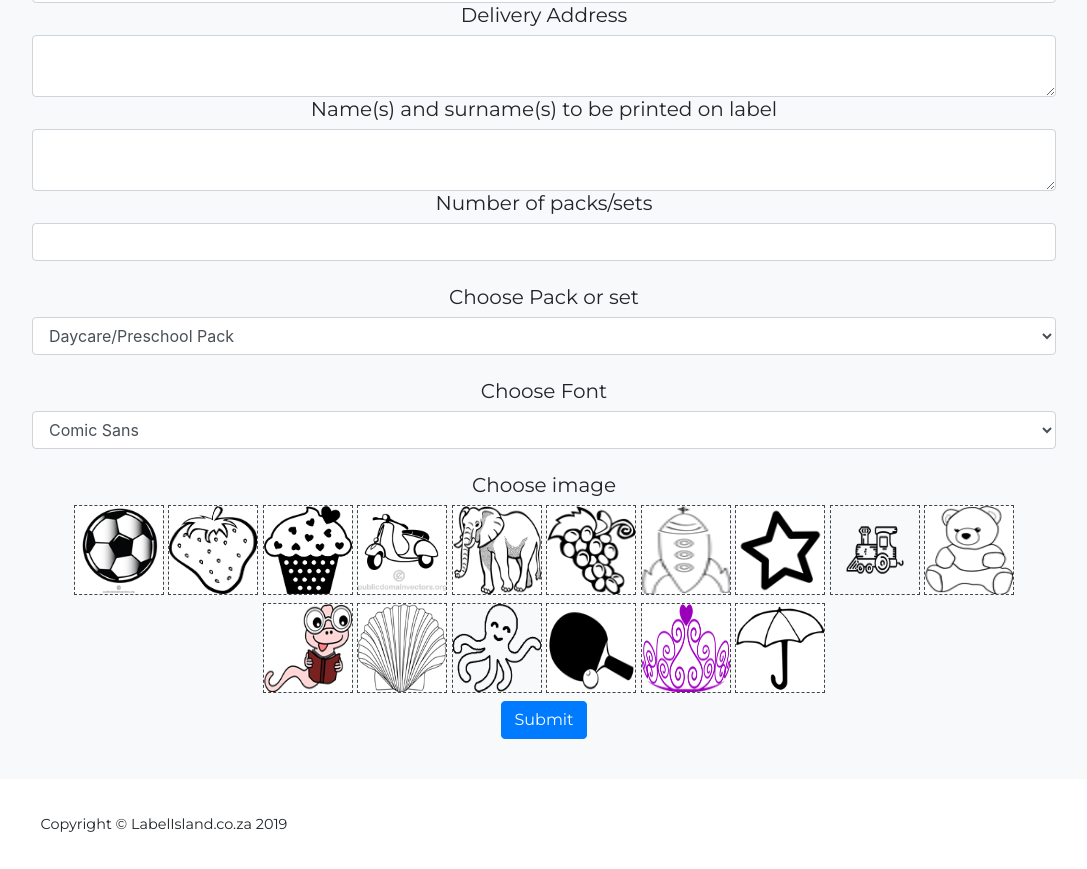
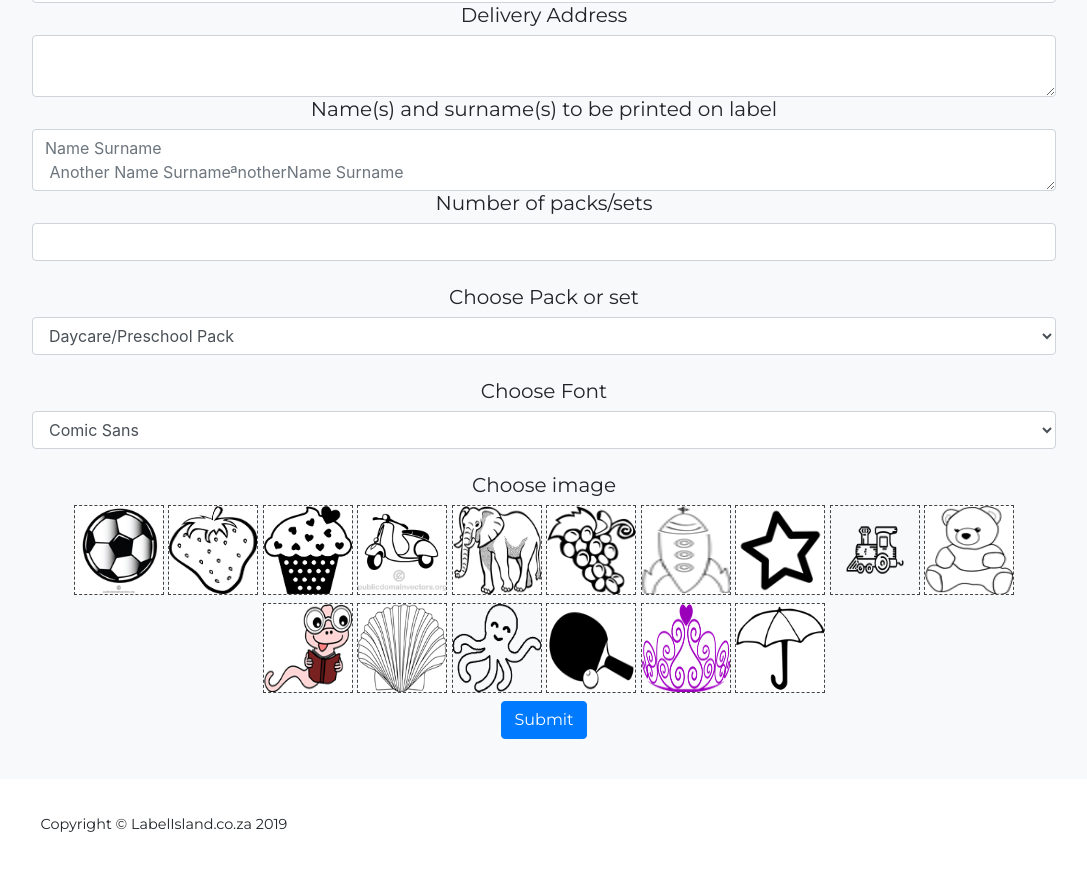
Before and after one commit to JG1R50RQDF/webtrial, a website with bundled scripts: page index.html in a window 1280 px wide. Shown: the part 5222-6091 px from the top of the page, without its empty margins (96-1183 px from the left). Built offline with nearby package versions, Linux system fonts and the light colour scheme; a web font is replaced by a local one.

Commit message:
Update index.html

```diff
--- a/index.html
+++ b/index.html
@@ -588,7 +588,7 @@
   	</textarea>
 
   	<h5 class="text-center">Name(s) and surname(s) to be printed on label</h5>
-  	<textarea style="width: 80% !important; margin-left: 10%;margin-right: 10%:"  class="form-control" name="entry.1729295224"></textarea>
+  	<textarea placeholder="Name Surname&#x0a Another Name Surname&#x0aAnotherName Surname"style="width: 80% !important; margin-left: 10%;margin-right: 10%:"  class="form-control" name="entry.1729295224"></textarea>
 
   	<h5 class="text-center">Number of packs/sets</h5>
   	<input style="width: 80% !important; margin-left: 10%;margin-right: 10%:" type="number" class="form-control" name="entry.1815855890">
```
